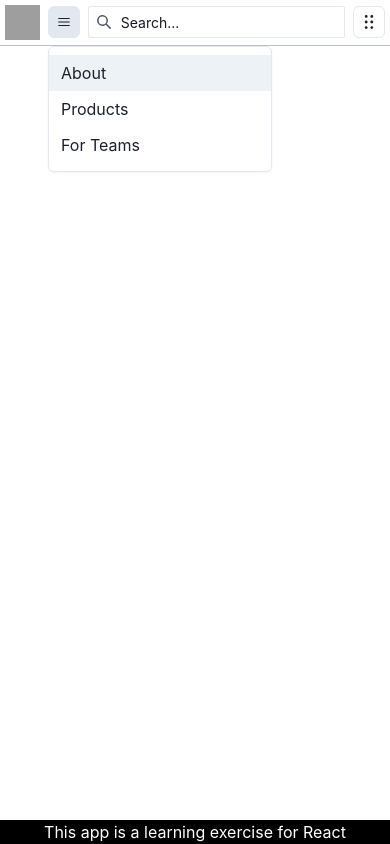
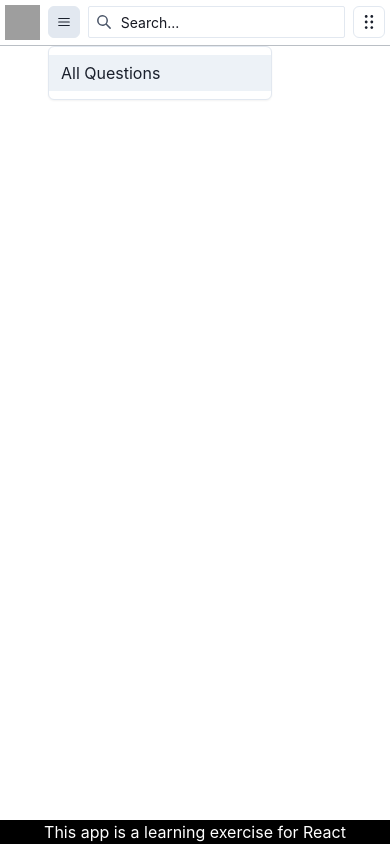
Before and after one commit to Qbreek/React-Overflow, a React (Vite) app: page / in a window 390 px wide. Both pictures are taken after a click on the button 63 px from the left and 22 px from the top of the page. Built offline with nearby package versions, Linux system fonts and the light colour scheme; grey boxes are pictures that could not be loaded.

Commit message:
Route to questions on mobile nav

```diff
--- a/src/features/layout/components/Header.tsx
+++ b/src/features/layout/components/Header.tsx
@@ -1,4 +1,6 @@
 import { DragHandleIcon, HamburgerIcon, SearchIcon } from '@chakra-ui/icons';
+import { Link as ReactRouterLink } from 'react-router-dom';
+
 import './Header.css';
 import {
     IconButton,
@@ -46,14 +48,10 @@ export const Header = () => (
                         size="sm"
                     />
                     <MenuList>
-                        <MenuItem as="a" href="#">
-                            About
-                        </MenuItem>
-                        <MenuItem as="a" href="#">
-                            Products
-                        </MenuItem>
-                        <MenuItem as="a" href="#">
-                            For Teams
+                        <MenuItem>
+                            <Link as={ReactRouterLink} to="/questions">
+                                All Questions
+                            </Link>
                         </MenuItem>
                     </MenuList>
                 </Menu>
```
